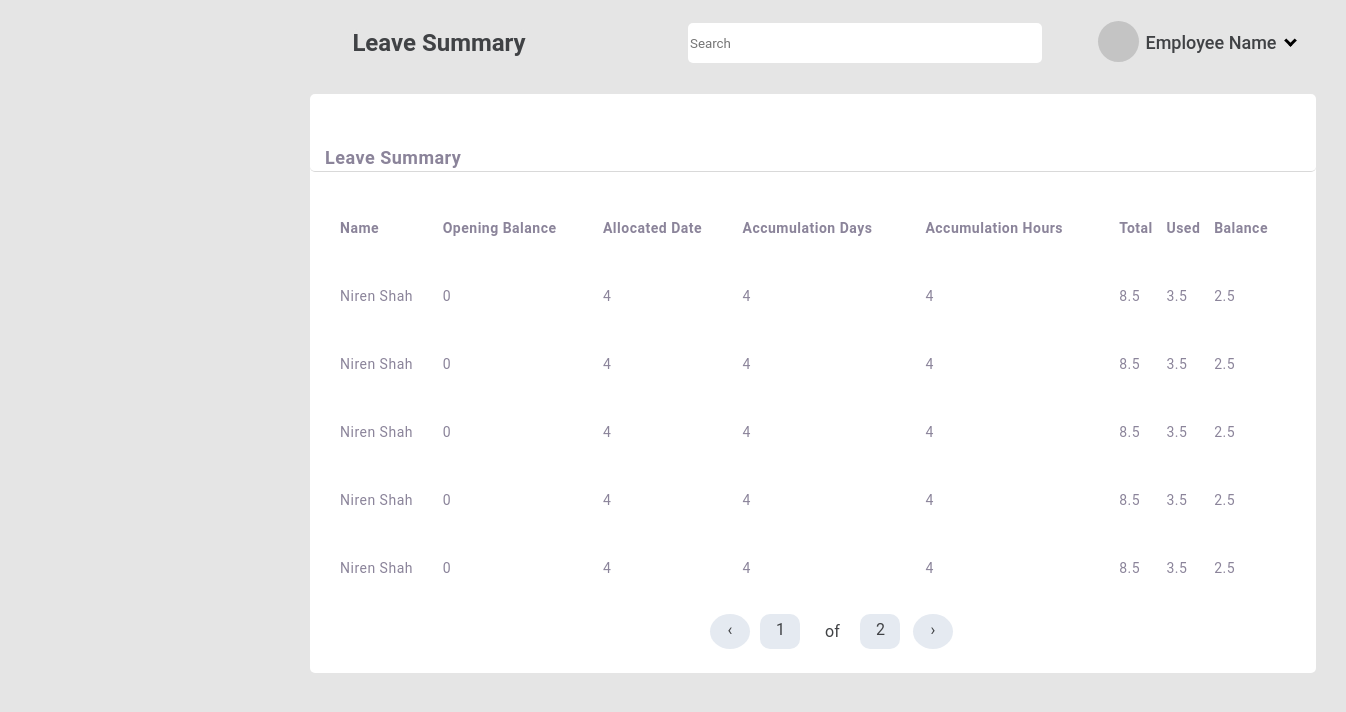
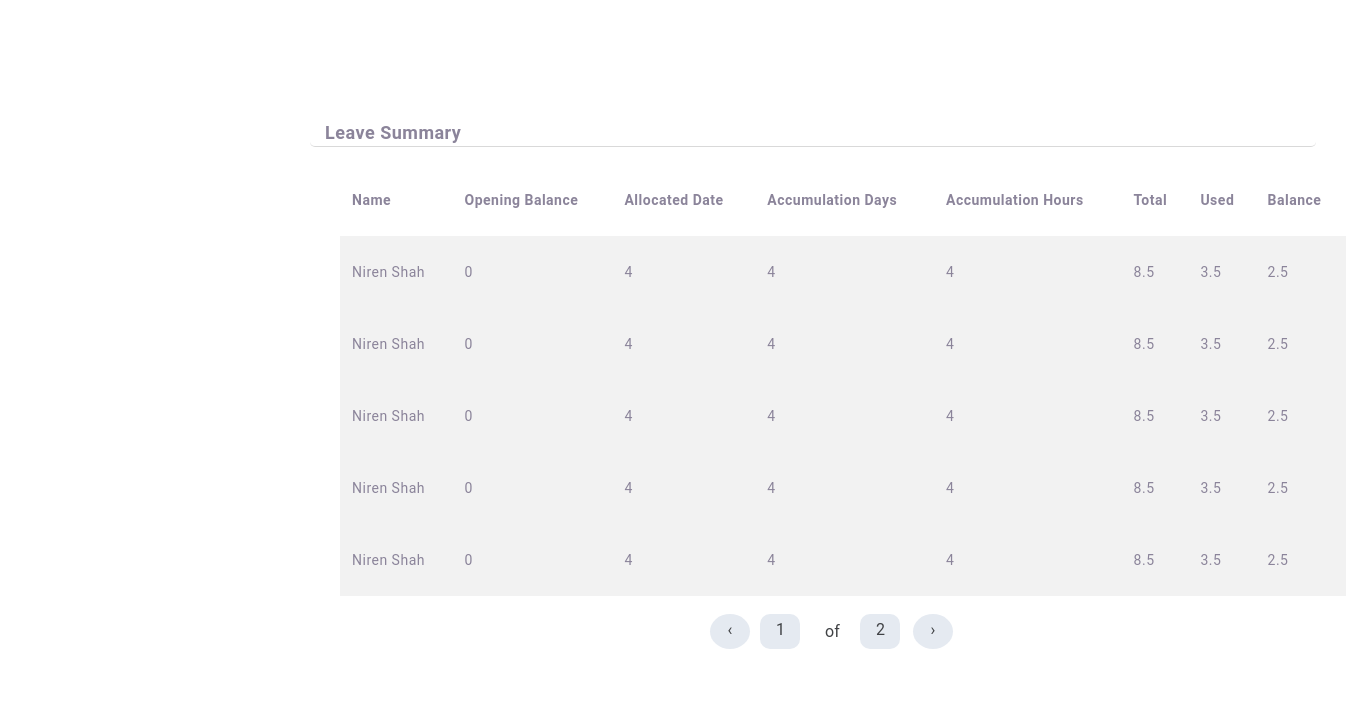
Before and after one commit to Sarita-Dangi-Internship/fuse-HRM, a React (Create React App) app: page / in a window 1280 px wide. Shown: the top 712 px of the page, 1346 px wide, since content can reach past the window. Built offline with nearby package versions, Linux system fonts and the light colour scheme.

Commit message:
fix some css, display the table in proper proportion

```diff
--- a/public/index.html
+++ b/public/index.html
@@ -12,6 +12,7 @@
   <link rel="manifest" href="%PUBLIC_URL%/manifest.json" />
   <title>React App</title>
   <script src="https://kit.fontawesome.com/24dacea17b.js" crossorigin="anonymous"></script>
+
 </head>
 
 <body>
--- a/src/App.js
+++ b/src/App.js
@@ -1,5 +1,6 @@
 import "./App.css";
 // import Holiday from "./components/holiday";
+import "bootstrap/dist/css/bootstrap.min.css";
 import LeaveSummary from "./components/leaveSummary";
 
 function App() {
--- a/src/components/leaveSummary.js
+++ b/src/components/leaveSummary.js
@@ -68,12 +68,9 @@ export class LeaveSummary extends Component {
   render() {
     return (
       <div>
-        {TopPage()}
-        <div className="top_page bg_color body">
-          <p className="font_body bg_color top_page inner_title">
-            Leave Summary
-          </p>
-          <Table striped bordered className="bg_color">
+        <div className="top_page body">
+          <p className="font_body top_page inner_title">Leave Summary</p>
+          <Table striped borderless>
             {TableHead()}
             {this.state.users.map((user, i) => {
               return <tbody className="font_body">{UserData(user, i)}</tbody>;
@@ -101,26 +98,6 @@ const UserData = (user, i) => {
   );
 };
 
-const TopPage = () => {
-  return (
-    <div className="nav_bar">
-      <p className="top_page title">Leave Summary</p>
-      <input
-        type="text"
-        placeholder="Search"
-        className="top_page bg_color search"
-      ></input>
-      <div className="photo_profile"></div>
-      <button className="down_arr">
-        <i class="arrow down" />
-      </button>
-      <div>
-        <p className="top_page employee_name">Employee Name</p>
-      </div>
-    </div>
-  );
-};
-
 const TableHead = () => {
   return (
     <thead className="font_body">
@@ -141,17 +118,17 @@ const TableHead = () => {
 const Footer = () => {
   return (
     <div>
-      <a href="#" className="btn_props previous round">
+      <a href="/" className="btn_props previous round">
         &#8249;
       </a>
-      <a href="#" className="btn_props next round">
+      <a href="/" className="btn_props next round">
         &#8250;
       </a>
-      <a href="#" className="btn_props prev_num curved_side">
+      <a href="/" className="btn_props prev_num curved_side">
         1
       </a>
-      <p className="txt bg_color">of</p>
-      <a href="#" className="btn_props next_num curved_side">
+      <p className="txt">of</p>
+      <a href="/" className="btn_props next_num curved_side">
         2
       </a>
     </div>
--- a/src/styles/layouts/leaveSummary.scss
+++ b/src/styles/layouts/leaveSummary.scss
@@ -1,6 +1,3 @@
-* {
-  background: #e5e5e5;
-}
 .top_page {
   position: absolute;
   border-radius: 5px;
@@ -13,58 +10,18 @@
   line-height: 27px;
   letter-spacing: 0.496657px;
 }
-.bg_color {
-  background: #ffffff;
-}
+
 .body {
   width: 1006px;
   height: 579px;
   left: 310px;
   top: 94px;
 }
-.title {
-  width: 174px;
-  height: 28px;
-  left: 352px;
-  top: 29px;
-  font-style: normal;
-  font-weight: bold;
-  font-size: 24px;
-  line-height: 28px;
-  color: #404245;
-}
-.search {
-  border: none;
-  position: absolute;
-  width: 354px;
-  height: 40px;
-  left: 688px;
-  top: 23px;
-}
-.photo_profile {
-  border-radius: 50%;
-  position: absolute;
-  width: 41px;
-  height: 41px;
-  left: 1098px;
-  top: 21px;
-  background: #c4c4c4;
-}
-.employee_name {
-  width: 132px;
-  height: 21px;
-  left: 1145px;
-  top: 32px;
-  font-weight: 500;
-  font-size: 18px;
-  line-height: 21px;
-  color: #404245;
-}
 
 .inner_title {
   height: 28px;
   width: 100%;
-  top: 50px;
+  top: 25px;
   text-align: left;
   padding-left: 15px;
   font-weight: bold;
@@ -76,7 +33,7 @@ table {
   position: absolute;
   width: 950px;
   left: 30px;
-  top: 100px;
+  top: 70px;
 }
 
 thead {
@@ -85,9 +42,9 @@ thead {
 
 td,
 th {
+  height: 31px;
   text-align: left;
-  line-height: 68px;
-  background: #ffffff;
+  line-height: 48px;
 }
 
 a {
```
